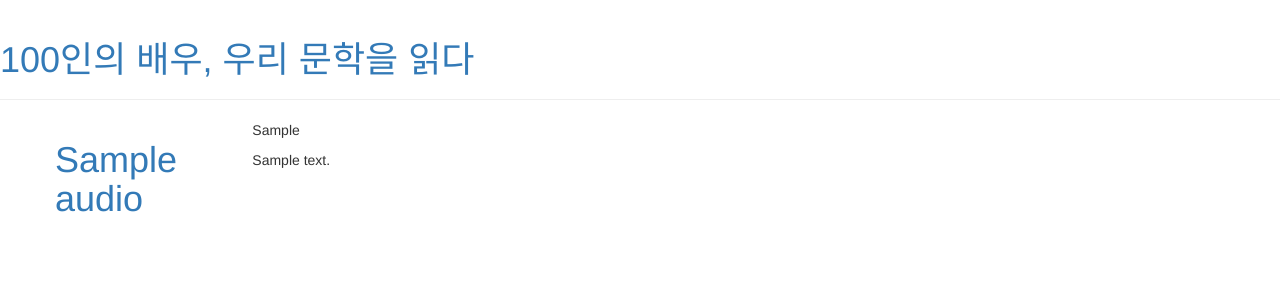
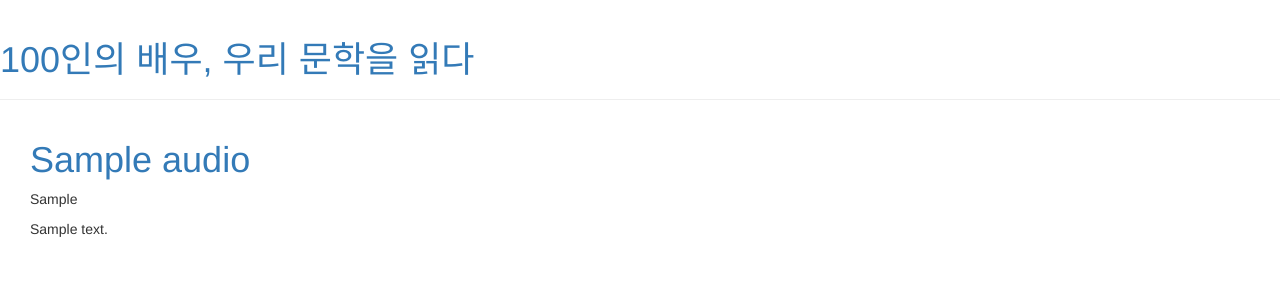
Before and after one commit to andole87/Django, a Django app: page / in a window 1280 px wide. Shown: the top 300 px of the page. Run offline with Django 3.2, Linux system fonts and the light colour scheme; tables that the repository leaves empty hold one stand-in row (values such as "Sample post"); some libraries are stand-ins or nearby versions.

Commit message:
부트스트랩 적용, 오디오소스 샘플로변경

```diff
--- a/audio/templates/audio/audio_list.html
+++ b/audio/templates/audio/audio_list.html
@@ -2,10 +2,12 @@
 {% extends 'audio/base.html' %}
 {% block content %}
     {% for audio in audios %}
+    <div class="col-md-3 col-xs-12">
         <div class="audio">
             <h1><a href="{% url 'audio_detail' pk=audio.pk %}">{{audio.title}}</a></h1>
             <p>{{audio.speaker}}</p>
             <p>{{audio.text}}</p>
         </div>
+    </div>
     {% endfor %}
  {% endblock %}
--- a/audio/templates/audio/base.html
+++ b/audio/templates/audio/base.html
@@ -3,6 +3,7 @@
 <html lang="ko">
 <head>
     <meta charset="UTF-8">
+    <meta name="viewport" content="width=device-width, initial-scale=1, maximum-scale=1, user-scalable=no">
     <title>백인의 배우, 우리 문학을 읽다</title>
     <link rel="stylesheet" href="//maxcdn.bootstrapcdn.com/bootstrap/3.2.0/css/bootstrap.min.css">
     <link rel="stylesheet" href="//maxcdn.bootstrapcdn.com/bootstrap/3.2.0/css/bootstrap-theme.min.css">
@@ -12,9 +13,8 @@
     <div class="page-header">
         <h1><a href="/">100인의 배우, 우리 문학을 읽다 </a></h1>
     </div>
-    <div class="container">
-        <div class="row">
-            <div class="column">
+    <div class="container-fluid">
+
                 {% block content %}
                 {% endblock %}
 
```
Also changed, not shown: audio/templates/audio/audio_detail.html (+8 -1 lines), 1 other file.
